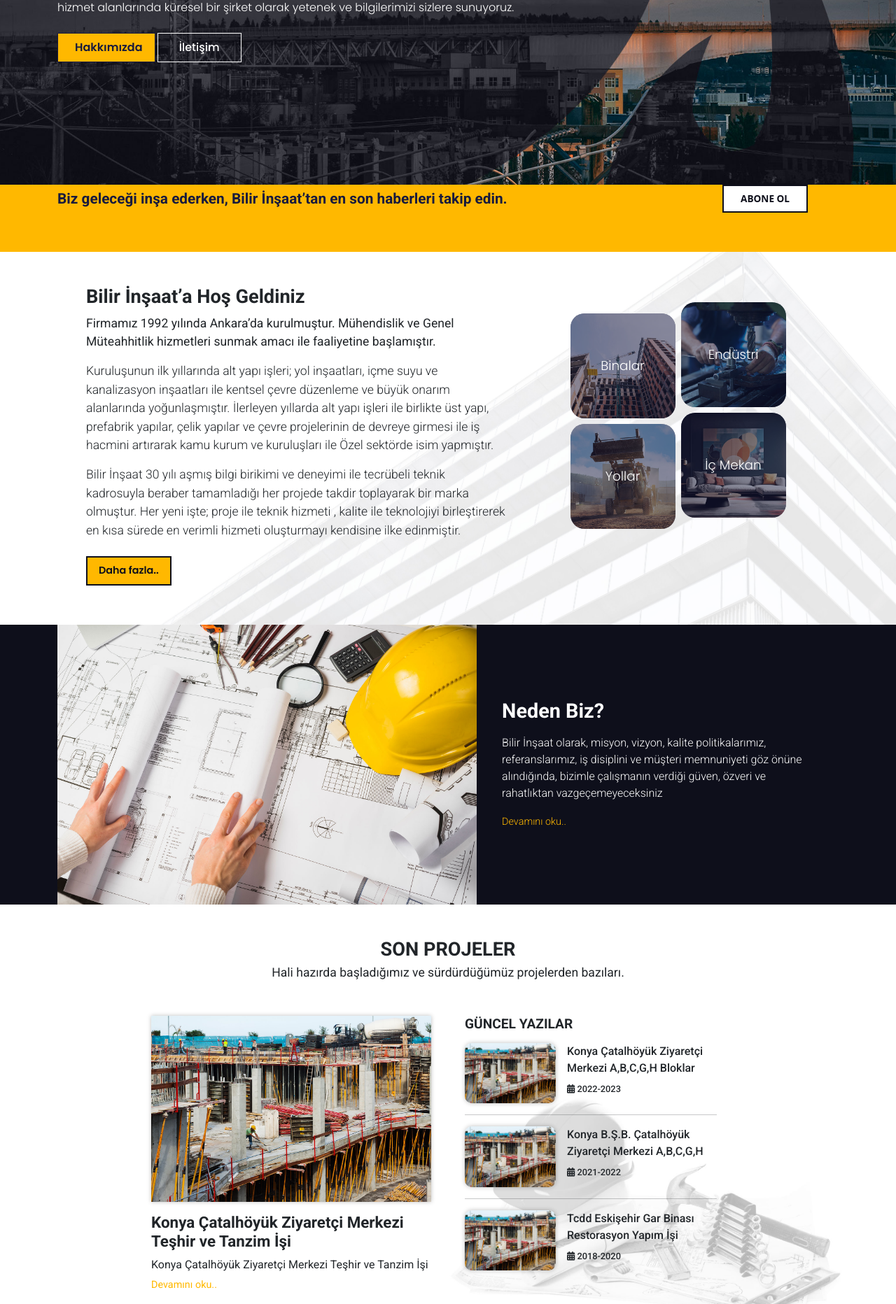
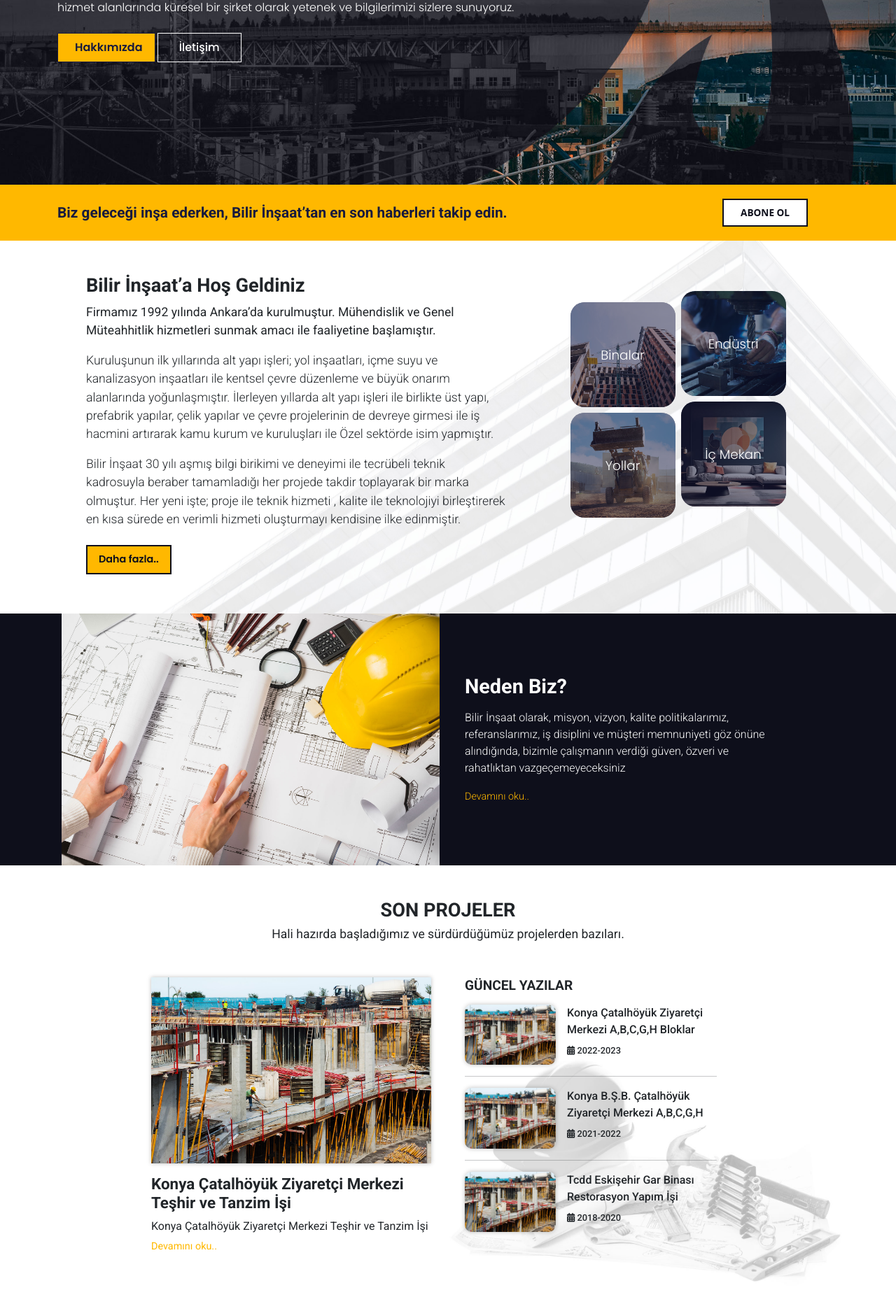
Before and after one commit to Prameus/bilir-insaat-website, a Django app: page / in a window 1280 px wide. Shown: the part 456-2320 px from the top of the page at 70% size. Run offline with Django 4.2, Linux system fonts and the light colour scheme; some libraries are stand-ins or nearby versions.

Commit message:
Update home.html

```diff
--- a/frontend/templates/home.html
+++ b/frontend/templates/home.html
@@ -61,7 +61,7 @@
             </div>
         </div>
     </div>
-    <div class="w-100" style="background-color: #FFB800; color: #171a3d;height: 12vh;">
+    <div class="w-100" style="background-color: #FFB800; color: #171a3d;padding: 20px 0;display: flex;align-items: center;">
         <div class="container">
             <div class="row" style="height: 100%;display: flex;align-items: center;">
                 <div class="col-10" style="height: 25px;">
@@ -150,10 +150,10 @@
     <div style="height: auto;background-color:#0E0F1B;">
         <div class="container">
             <div class="row">
-                <div class="col">
-                    <img src="../static/images/neden-biz.jpg" style="height: 50vh;" />
+                <div class="col-md-6 d-flex justify-content-end">
+                    <img src="../static/images/neden-biz.jpg" style="width: 100%;max-width: 540px;" />
                 </div>
-                <div class="col d-flex align-items-center px-4">
+                <div class="col-md-6 py-2 d-flex align-items-center px-4">
                     <div style="max-width: 450px;font-family: 'Roboto'; color:white">
                         <h2 style="font-weight: 600;font-size: 1.8rem;">Neden Biz?</h2>
                         <p class="mt-3" style="font-weight: 300;font-size:1rem">
```
